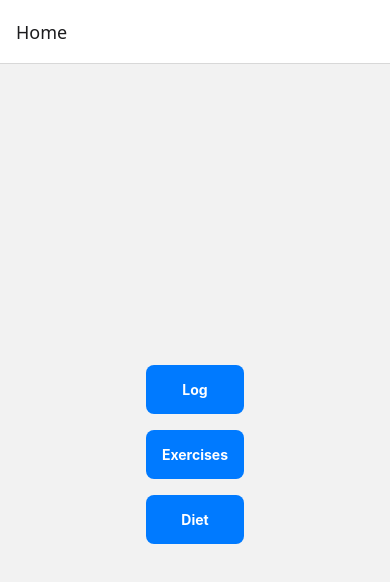
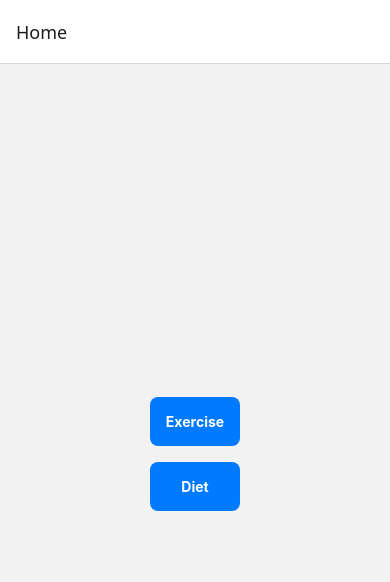
Before and after one commit to eurdoch/zoe, a React Native app: screen / in a window 390 px wide. Shown: the top 582 px of the page. Built offline with nearby package versions, Linux system fonts and the light colour scheme.

Commit message:
Combine exercise log and list into single subscreen

```diff
--- a/App.tsx
+++ b/App.tsx
@@ -56,9 +56,9 @@ const App = () => {
           <Stack.Screen
             name="Exercise"
             component={ExerciseScreen}
-            options={({ route }: NativeStackScreenProps<RootStackParamList, 'Exercise'>) => ({
-              title: route.params.title,
-            })}
+            options={{
+              title: "Exercise",
+            }}
           />
         </Stack.Navigator>
         <GlobalModal />
--- a/ExerciseScreen.tsx
+++ b/ExerciseScreen.tsx
@@ -1,95 +1,32 @@
-import React, { useState } from 'react';
-import { View, StyleSheet, Button, Text } from 'react-native';
-import ExerciseEntry from './types/ExerciseEntry';
-import { deleteExerciseById, getExerciseById } from './network/exercise';
-import ScatterPlot from './ScatterPlot';
-import DataPoint from './types/DataPoint';
-import { extractUnixTimeFromISOString, formatTime } from './utils';
-import { useModal } from './ModalContext';
+import React from 'react';
+import { View, Button, StyleSheet } from 'react-native';
 
-type ExerciseScreenProps = {
-  route: any;
+interface ExerciseScreenProps {
+  navigation: any;
 }
 
-const ExerciseScreen = ({ route }: ExerciseScreenProps) => {
-  const [modalExerciseEntry, setModalExerciseEntry] = useState<ExerciseEntry | null>(null);
-  const { showModal, hideModal } = useModal();
-
-  const handleDeleteExercise = (_e: any) => {
-    if (modalExerciseEntry) {
-      deleteExerciseById(modalExerciseEntry._id).then(() => {
-        // TODO reload data
-        hideModal();
-      });
-    }
-  }
-
-  //TODO refactor to separate component
-  const modalContent =
-    <View style={styles.modalContent}>
-      {modalExerciseEntry && (
-        <>
-          <Text>Weight: {modalExerciseEntry.weight.toString()} lbs</Text>
-          <Text>Reps: {modalExerciseEntry.reps.toString()}</Text>
-          <Text>Date: {formatTime(extractUnixTimeFromISOString(modalExerciseEntry.createdAt))}</Text>
-          <Button title="Delete" onPress={handleDeleteExercise} />
-        </>
-      )}
-    </View>
-
-  const handleDataPointClick = (point: DataPoint) => {
-    getExerciseById(point.label!).then(m => {
-      setModalExerciseEntry(m);
-    }).then(() => {
-      showModal(modalContent);
-    });
-  }
-
+const ExerciseScreen: React.FC<ExerciseScreenProps> = ({ navigation }) => {
   return (
     <View style={styles.container}>
-      <ScatterPlot
-        data={route.params.data}
-        title={route.params.title}
-        onDataPointClick={handleDataPointClick}
+      <Button
+        title="Log"
+        onPress={() => navigation.navigate('ExerciseLog')}
+      />
+      <Button
+        title="Full List"
+        onPress={() => navigation.navigate('ExerciseList')}
       />
     </View>
   );
-};
+}
 
 const styles = StyleSheet.create({
   container: {
-    flex: 1,
-    backgroundColor: '#fff',
-    alignItems: 'center',
-    justifyContent: 'center',
-  },
-  modalContainer: {
-    flex: 1,
+    display: 'flex',
+    flexDirection: 'column',
     justifyContent: 'center',
     alignItems: 'center',
-    backgroundColor: 'rgba(0,0,0,0.5)'
-  },
-  modalContent: {
-    backgroundColor: 'white',
-    padding: 20,
-    borderRadius: 10,
-    shadowColor: '#000',
-    shadowOffset: {
-      width: 0,
-      height: 2,
-    },
-    shadowOpacity: 0.25,
-    shadowRadius: 3.84,
-    elevation: 5,
-  },
-  itemContainer: {
-    backgroundColor: '#f9c2ff',
-    padding: 20,
-    marginVertical: 8,
-    marginHorizontal: 16,
-  },
-  itemText: {
-    fontSize: 16,
+    gap: '20px',
   },
 });
 
--- a/HomeScreen.tsx
+++ b/HomeScreen.tsx
@@ -15,11 +15,8 @@ const HomeScreen: React.FC<HomeScreenProps> = ({ navigation }) => {
   return (
     <SafeAreaView style={styles.container}>
       <View style={styles.buttonContainer}>
-        <TouchableOpacity style={styles.button} onPress={() => handlePress('ExerciseLog')}>
-          <Text style={styles.buttonText}>Log</Text>
-        </TouchableOpacity>
-        <TouchableOpacity style={styles.button} onPress={() => handlePress('ExerciseList')}>
-          <Text style={styles.buttonText}>Exercises</Text>
+        <TouchableOpacity style={styles.button} onPress={() => handlePress('Exercise')}>
+          <Text style={styles.buttonText}>Exercise</Text>
         </TouchableOpacity>
         <TouchableOpacity style={styles.button} onPress={() => handlePress('Diet')}>
           <Text style={styles.buttonText}>Diet</Text>
```
Also changed, not shown: ExerciseInfoScreen.tsx (added, +96 -0 lines).
